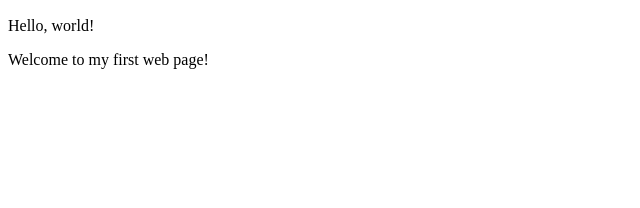
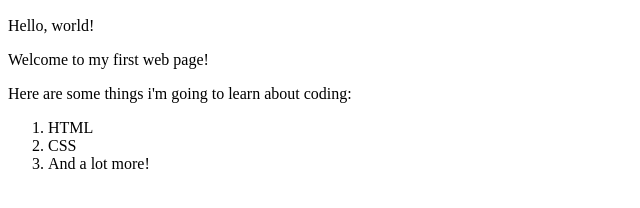
Before and after one commit to levertco/my-first-webpage.html, a plain HTML site: page my-first-webpage.html in a window 1280 px wide. Shown: the part 110-318 px from the top of the page, without its empty margins (0-640 px from the left). Drawn offline with Linux system fonts and the light colour scheme.

Commit message:
add paragraph block elements to the page

```diff
--- a/my-first-webpage.html
+++ b/my-first-webpage.html
@@ -9,5 +9,12 @@
 
     <p>Hello, world!</p>
     <p>Welcome to my first web page!</p>
+
+    <p>Here are some things i'm going to learn about coding:</p>
+    <ol>
+      <li>HTML</li>
+      <li>CSS</li>
+      <li>And a lot more!</li>
+    </ol>
   </body>
 </html>
```
